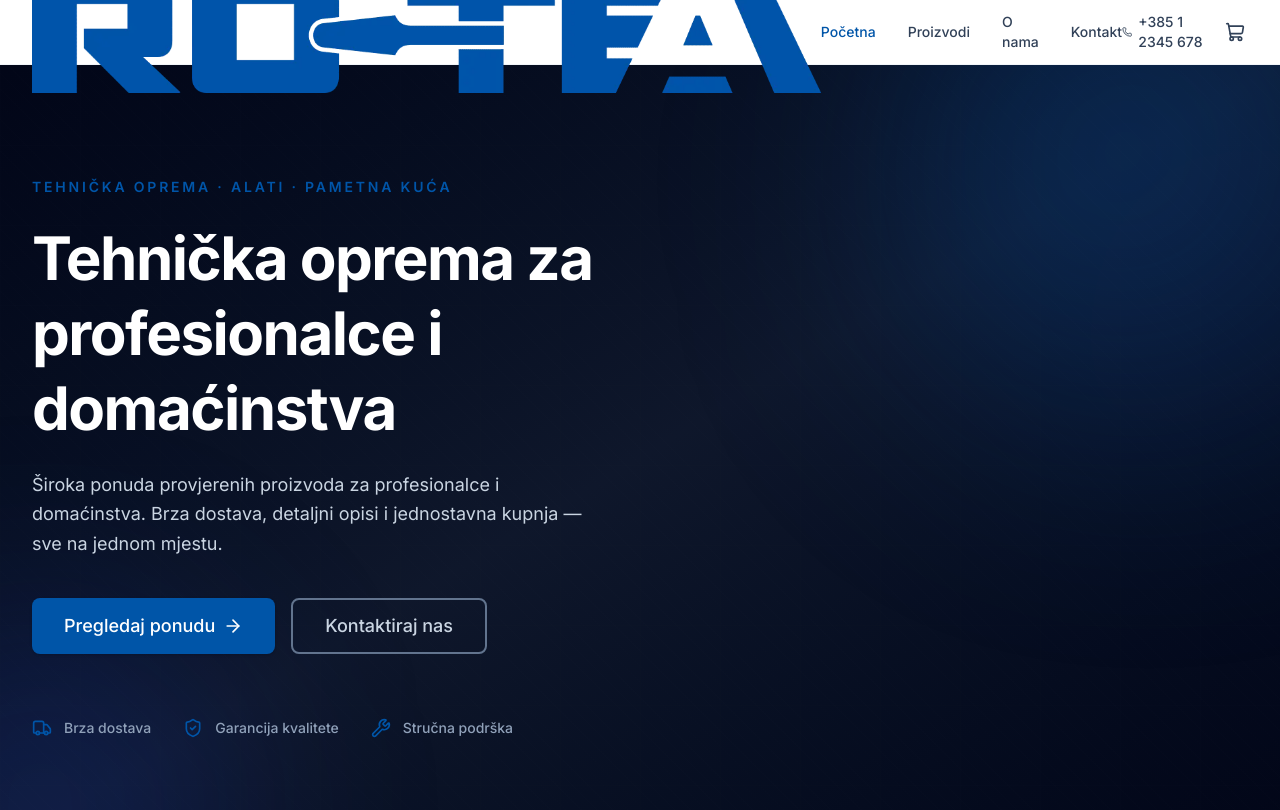
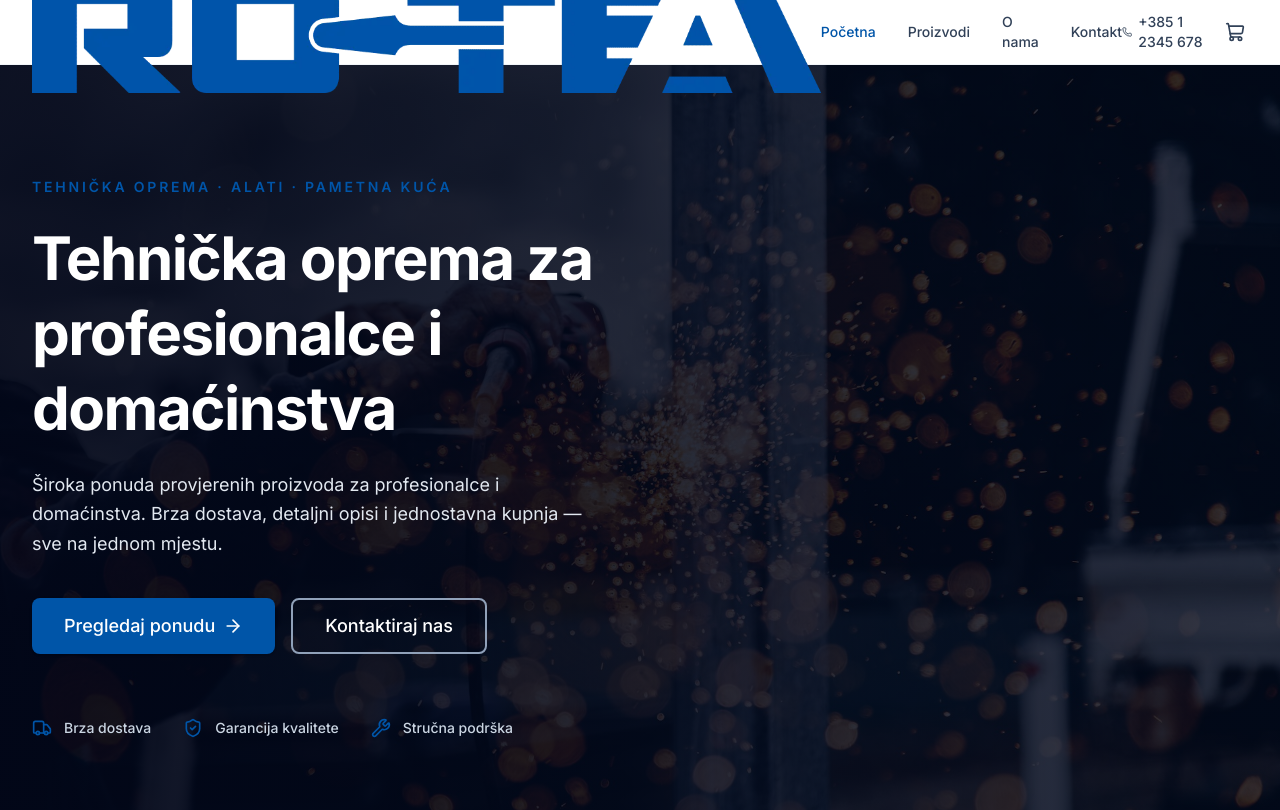
Before and after one commit to dpernek/ro-tea-webshop-hermes, a Next.js app: page / in a window 1280 px wide. Shown: the top 810 px of the page. Built offline with nearby package versions, Linux system fonts and the light colour scheme.

Commit message:
Hero background image from stock photo

```diff
--- a/src/components/home/Hero.tsx
+++ b/src/components/home/Hero.tsx
@@ -2,6 +2,7 @@
 
 import { useRef } from "react";
 import Link from "next/link";
+import Image from "next/image";
 import { Button } from "@/components/ui/Button";
 import { useHeroAnimation } from "@/hooks/useHeroAnimation";
 import { ArrowRight, ShieldCheck, Truck, Wrench } from "lucide-react";
@@ -20,39 +21,24 @@ export function Hero() {
   return (
     <section
       ref={containerRef}
-      className="relative flex min-h-[80vh] items-center overflow-hidden bg-slate-950"
+      className="relative flex min-h-[80vh] items-center overflow-hidden"
     >
-      {/* Background effects */}
-      <div className="absolute inset-0 z-0">
-        {/* Gradient base */}
-        <div className="absolute inset-0 bg-gradient-to-br from-slate-950 via-slate-900 to-slate-950" />
-
-        {/* Blue glow orbs */}
-        <div className="from-brand/40 absolute -top-32 -right-32 h-[500px] w-[500px] rounded-full bg-gradient-to-br to-blue-600/10 blur-[120px]" />
-        <div className="absolute -bottom-40 -left-40 h-[400px] w-[400px] rounded-full bg-blue-800/20 blur-[100px]" />
-
-        {/* Grid pattern */}
-        <div
-          className="absolute inset-0 opacity-[0.04]"
-          style={{
-            backgroundImage:
-              "linear-gradient(rgba(255,255,255,0.1) 1px, transparent 1px), linear-gradient(90deg, rgba(255,255,255,0.1) 1px, transparent 1px)",
-            backgroundSize: "80px 80px",
-          }}
-        />
-
-        {/* Subtle diagonal lines */}
-        <div
-          className="absolute inset-0 opacity-[0.03]"
-          style={{
-            backgroundImage:
-              "repeating-linear-gradient(45deg, transparent, transparent 10px, rgba(255,255,255,0.1) 10px, rgba(255,255,255,0.1) 11px)",
-          }}
-        />
-      </div>
+      {/* Background image */}
+      <Image
+        src="/images/hero-bg.jpg"
+        alt=""
+        fill
+        className="object-cover"
+        priority
+        sizes="100vw"
+      />
+      {/* Dark overlay for text readability */}
+      <div className="absolute inset-0 bg-slate-950/70" />
+      {/* Gradient fade for better look */}
+      <div className="absolute inset-0 bg-gradient-to-r from-slate-950/80 via-slate-950/50 to-slate-950/30" />
 
       {/* Content */}
-      <div className="relative z-20 mx-auto w-full max-w-7xl px-4 py-20 sm:px-6 sm:py-28 lg:px-8">
+      <div className="relative z-10 mx-auto w-full max-w-7xl px-4 py-20 sm:px-6 sm:py-28 lg:px-8">
         <div className="max-w-3xl">
           <p className="hero-animate text-sm font-semibold tracking-[0.2em] text-[#0055a8] uppercase">
             Tehnička oprema · Alati · Pametna kuća
@@ -62,7 +48,7 @@ export function Hero() {
             {site.tagline}
           </h1>
 
-          <p className="hero-animate mt-6 max-w-xl text-lg leading-relaxed text-slate-300">
+          <p className="hero-animate mt-6 max-w-xl text-lg leading-relaxed text-slate-200">
             Široka ponuda provjerenih proizvoda za profesionalce i domaćinstva.
             Brza dostava, detaljni opisi i jednostavna kupnja — sve na jednom
             mjestu.
@@ -79,7 +65,7 @@ export function Hero() {
               asChild
               variant="outline"
               size="lg"
-              className="border-slate-500 text-slate-300 hover:border-white hover:bg-white/10 hover:text-white"
+              className="border-slate-400 text-white hover:border-white hover:bg-white/10"
             >
               <Link href="/kontakt">Kontaktiraj nas</Link>
             </Button>
@@ -89,7 +75,7 @@ export function Hero() {
             {benefits.map((benefit) => (
               <div
                 key={benefit.label}
-                className="flex items-center gap-3 text-sm font-medium text-slate-400"
+                className="flex items-center gap-3 text-sm font-medium text-slate-300"
               >
                 <benefit.icon className="h-5 w-5 text-[#0055a8]" />
                 {benefit.label}
```
Also changed, not shown: public/images/hero-bg.jpg (added).
